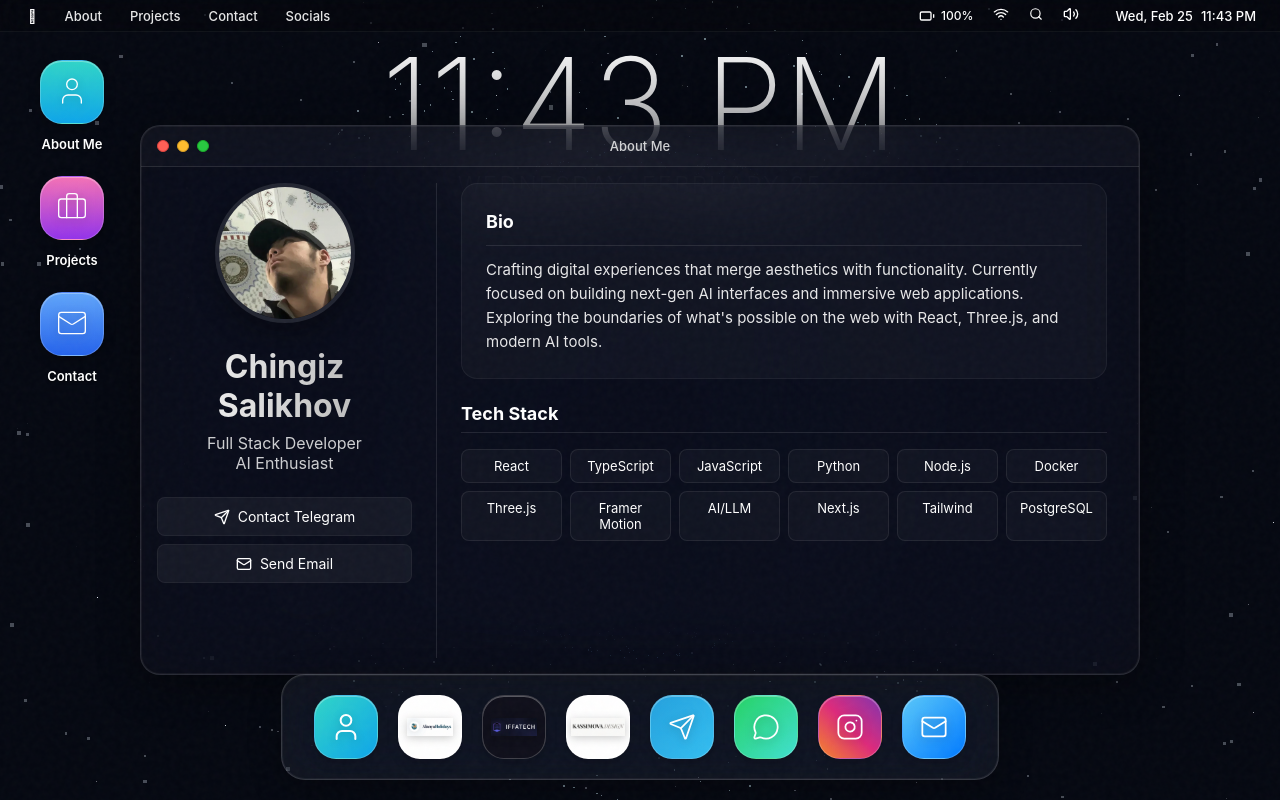
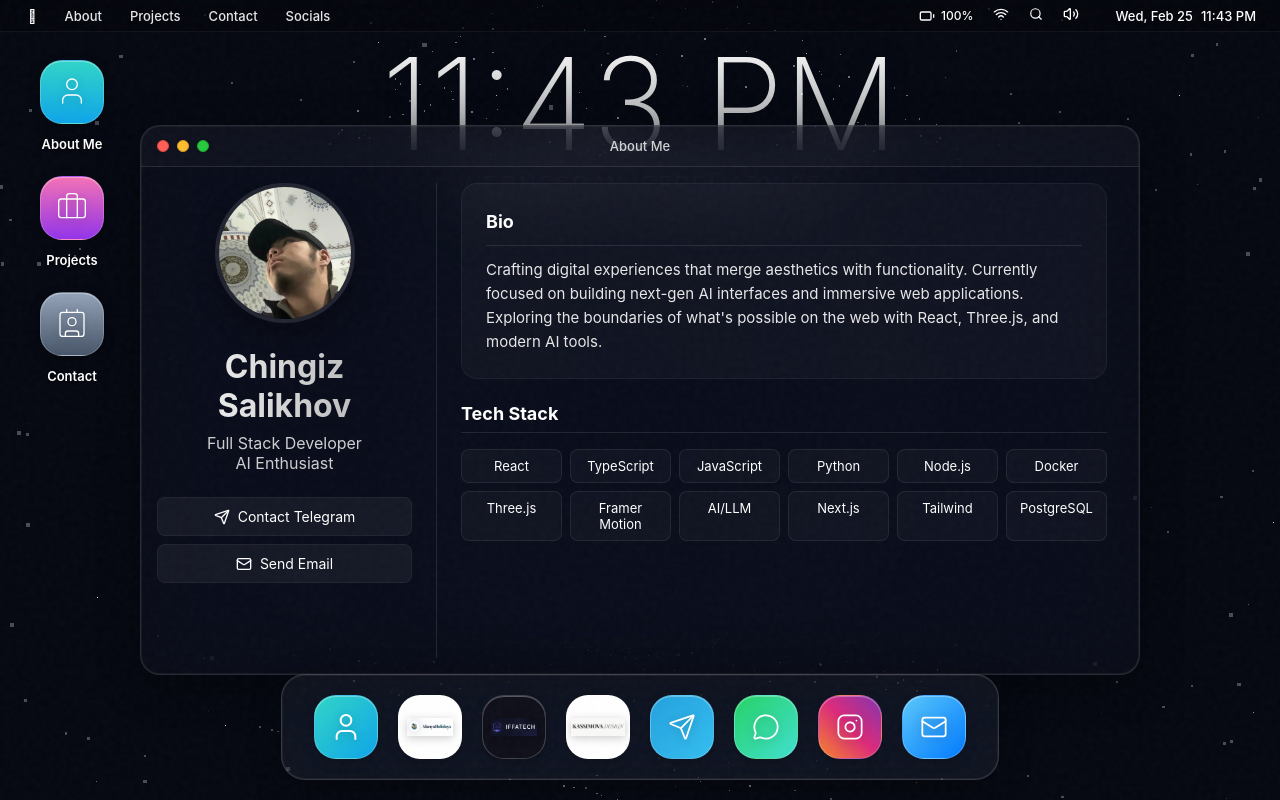
Before and after one commit to ChilL-Q/salikhov.dev, a React (Vite) app: page / in a window 1280 px wide. Built offline with nearby package versions, Linux system fonts and the light colour scheme.

Commit message:
style: change Contact desktop icon to a Contact Card icon with slate gradient

```diff
--- a/src/portfolio/pages/Desktop.tsx
+++ b/src/portfolio/pages/Desktop.tsx
@@ -1,6 +1,6 @@
 import { useState, useCallback } from 'react';
 import { AnimatePresence } from 'framer-motion';
-import { User, Briefcase, Mail, Globe, Monitor, PenTool } from 'lucide-react';
+import { User, Briefcase, Contact, Globe, Monitor, PenTool } from 'lucide-react';
 import { Dock } from '../components/Dock';
 import { AppIcon } from '../components/AppIcon';
 import { GlassWindow } from '../components/GlassWindow';
@@ -137,10 +137,10 @@
                     background="linear-gradient(180deg, #F472B6, #9333EA)"
                 />
                 <AppIcon
-                    icon={<Mail size={32} strokeWidth={1} />}
+                    icon={<Contact size={32} strokeWidth={1} />}
                     label="Contact"
                     onClick={() => toggleWindow('contact')}
-                    background="linear-gradient(180deg, #60A5FA, #2563EB)"
+                    background="linear-gradient(180deg, #94A3B8, #475569)"
                 />
             </div>
 
```
